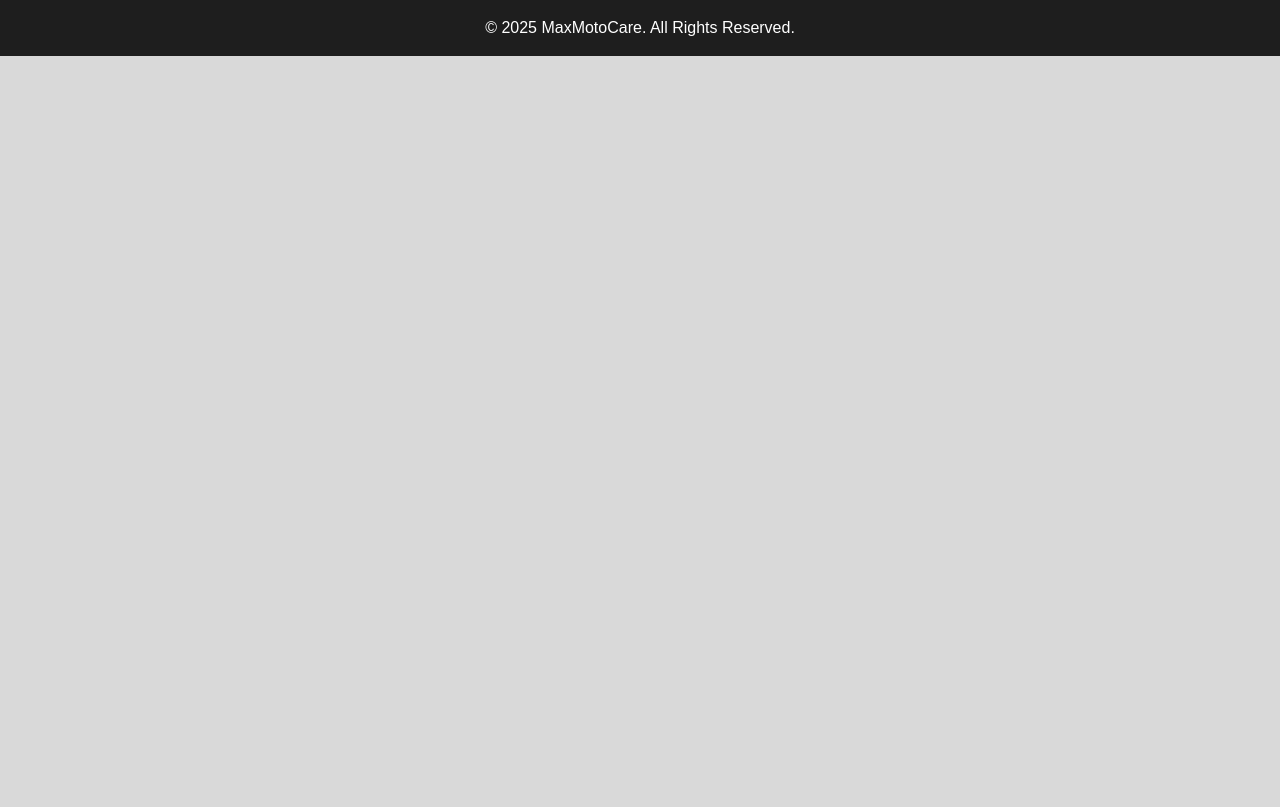
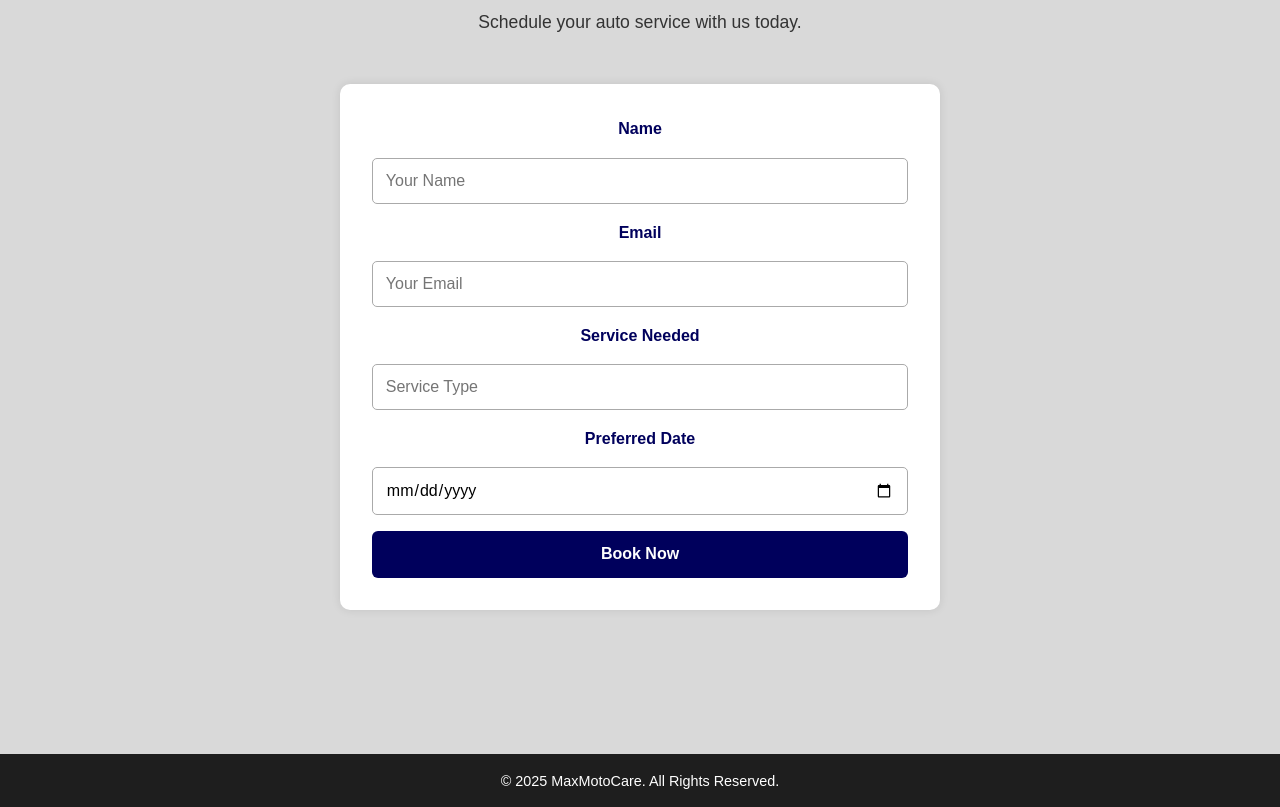
Before and after one commit to MFFMMCLLC/mmcllc.github.io, a plain HTML site: page booking.html in a window 1280 px wide. Shown: the part 405-1212 px from the top of the page. Before the commit the page ends 800 px from the top, so only its background shows below. Drawn offline with Linux system fonts and the light colour scheme.

Commit message:
Update style.css

```diff
--- a/css/style.css
+++ b/css/style.css
@@ -1,25 +1,22 @@
-/* Reset some defaults */
+/* === RESET DEFAULTS === */
 * {
   margin: 0;
   padding: 0;
   box-sizing: border-box;
   font-family: 'Arial', sans-serif;
+  max-width: 100%;
 }
 
-/* Body and general layout */
-body {
+html, body {
+  width: 100%;
+  overflow-x: hidden;
   background-color: #D9D9D9;
   color: #333;
   line-height: 1.6;
+  -webkit-text-size-adjust: 100%;
 }
 
-/* Header */
-
-/* Header hide on scroll */
-header {
-  transition: top 0.3s ease; /* Smooth slide when hiding/showing */
-}
-
+/* === HEADER === */
 header {
   display: flex;
   justify-content: space-between;
@@ -30,6 +27,7 @@ header {
   position: sticky;
   top: 0;
   z-index: 100;
+  transition: top 0.3s ease; /* Smooth hide/show */
 }
 
 header .logo {
@@ -58,7 +56,7 @@ header nav a {
 
 header nav a:hover,
 header nav a.active {
-  color: #1e1e1e; /* Accent color */
+  color: #1e1e1e; /* Accent */
 }
 
 .contact-email a {
@@ -66,7 +64,7 @@ header nav a.active {
   font-weight: bold;
 }
 
-/* Mobile Burger Menu */
+/* === MOBILE BURGER MENU === */
 .burger {
   display: none;
   cursor: pointer;
@@ -92,7 +90,7 @@ header nav a.active {
   transform: rotate(-45deg) translate(5px, -5px);
 }
 
-/* Hero Section */
+/* === HERO SECTION (HOME PAGE) === */
 #hero {
   text-align: center;
   padding: 4rem 2rem;
@@ -109,7 +107,7 @@ header nav a.active {
   font-size: 1.2rem;
 }
 
-/* Services Section */
+/* === SERVICES SECTION === */
 #services {
   padding: 3rem 2rem;
   text-align: center;
@@ -155,23 +153,86 @@ header nav a.active {
   font-size: 0.95rem;
 }
 
-/* Section Paragraphs */
-#services p {
-  margin-top: 2rem;
-  font-size: 1rem;
-  color: #555;
-}
-
-/* Footer */
+/* === FOOTER === */
 footer {
   background-color: #1e1e1e;
   color: #fff;
   text-align: center;
   padding: 1rem 0;
   margin-top: 2rem;
+  font-size: 0.9rem;
 }
 
-/* Responsive Design */
+/* === BOOKING FORM === */
+.booking-form {
+  max-width: 600px;
+  margin: 3rem auto;
+  padding: 2rem;
+  background: #fff;
+  border-radius: 10px;
+  box-shadow: 0 0 10px rgba(0,0,0,0.1);
+}
+
+.booking-form form {
+  display: flex;
+  flex-direction: column;
+  gap: 1rem;
+}
+
+.booking-form label {
+  font-weight: bold;
+  color: #00005C;
+}
+
+.booking-form input {
+  padding: 0.8rem;
+  border: 1px solid #aaa;
+  border-radius: 5px;
+  font-size: 1rem;
+}
+
+.booking-form input:focus {
+  outline: none;
+  border-color: #1C4CC7;
+  box-shadow: 0 0 4px rgba(28, 76, 199, 0.5);
+}
+
+.btn {
+  padding: 0.9rem;
+  border: none;
+  background-color: #00005C;
+  color: white;
+  font-size: 1rem;
+  font-weight: bold;
+  cursor: pointer;
+  border-radius: 6px;
+  transition: all 0.2s ease;
+  text-align: center;
+}
+
+.btn:hover {
+  background-color: #1C4CC7;
+}
+
+/* === THANK YOU PAGE === */
+main {
+  text-align: center;
+  padding: 4rem 1rem;
+}
+
+main h1 {
+  font-size: 2rem;
+  margin-bottom: 1rem;
+  color: #00005C;
+}
+
+main p {
+  font-size: 1.1rem;
+  color: #333;
+  margin-bottom: 2rem;
+}
+
+/* === RESPONSIVE DESIGN === */
 @media (max-width: 768px) {
   header nav {
     position: absolute;
@@ -193,21 +254,13 @@ footer {
   .burger {
     display: flex;
   }
+
+  .booking-form {
+    margin: 1.5rem;
+    padding: 1.5rem;
+  }
+
+  header .logo img {
+    height: 180px;
+  }
 }
-
-html, body {
-  width: 100%;
-  overflow-x: hidden;
-}
-
-* {
-  box-sizing: border-box;
-  max-width: 100%;
-}
-
-body {
-  margin: 0;
-  padding: 0;
-  overflow-x: hidden;
-  -webkit-text-size-adjust: 100%;
-}
```
